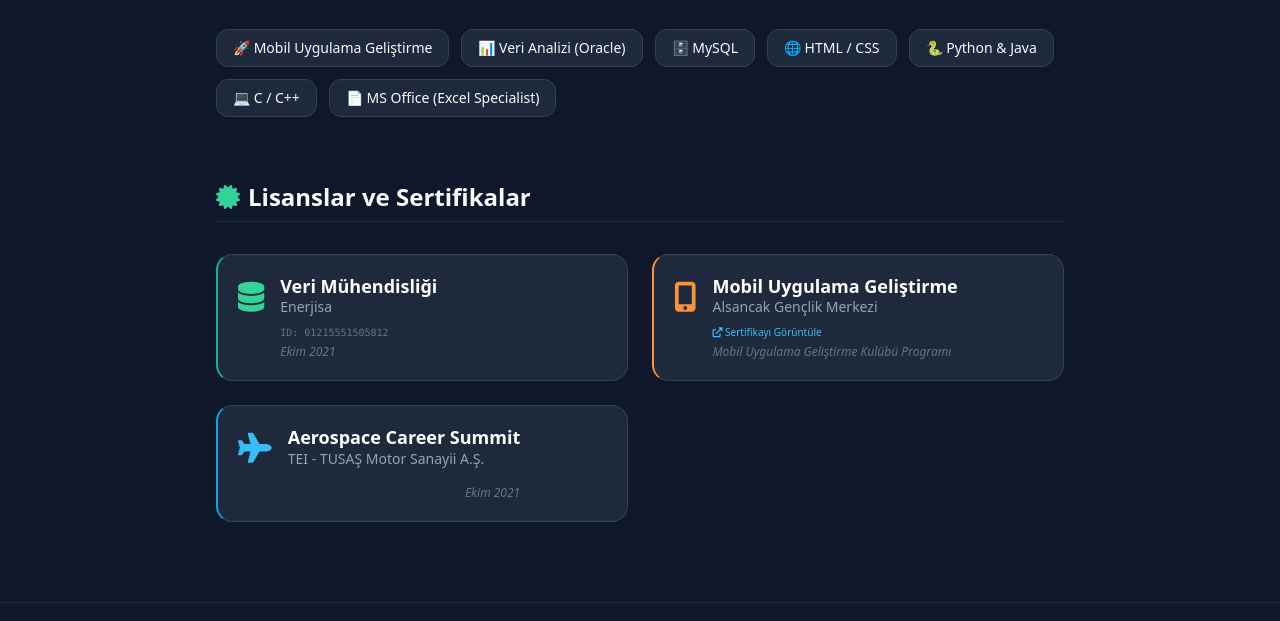
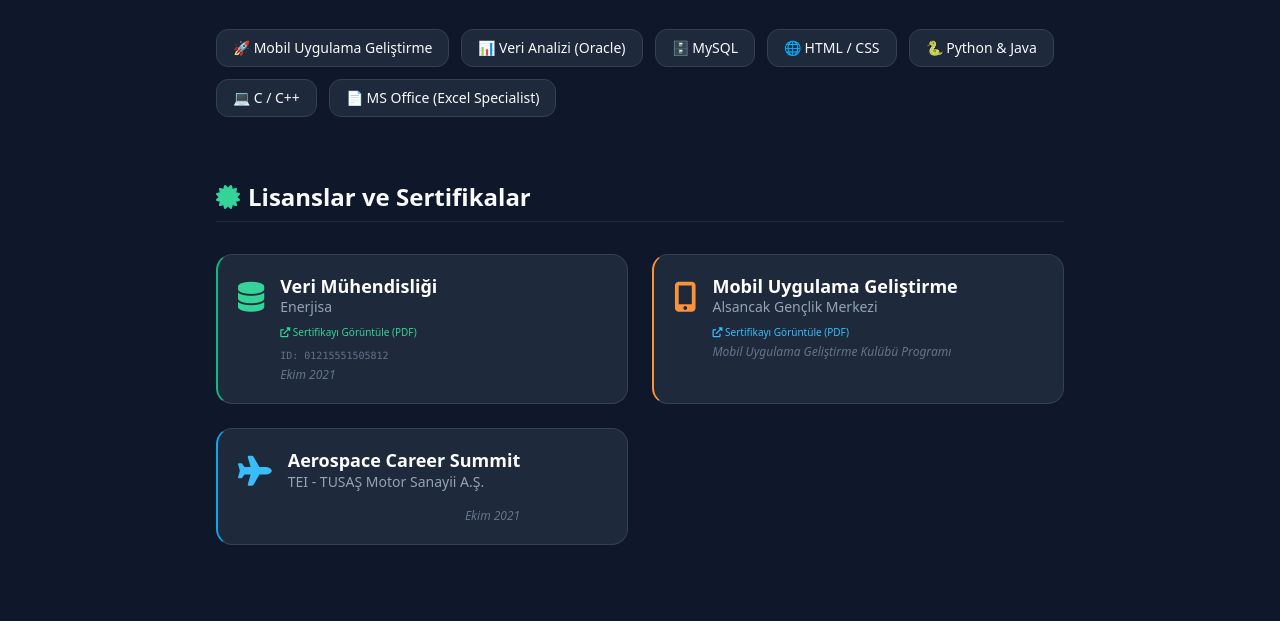
Before and after one commit to oguzhanekici/oguzhanekici.github.io, a plain HTML site: page index.html in a window 1280 px wide. Shown: the part 1844-2465 px from the top of the page. Drawn offline with nearby package versions, Linux system fonts and the light colour scheme.

Commit message:
Update index.html

```diff
--- a/index.html
+++ b/index.html
@@ -212,6 +212,9 @@
                     <div>
                         <h3 class="font-bold text-white text-lg leading-tight">Veri Mühendisliği</h3>
                         <p class="text-slate-400 text-sm">Enerjisa</p>
+                        <a href="ENERJISA_KATILIM_BELGESI.pdf" target="_blank" class="text-emerald-400 text-[10px] mt-2 block hover:underline">
+                            <i class="fas fa-external-link-alt"></i> Sertifikayı Görüntüle (PDF)
+                        </a>
                         <p class="text-slate-500 text-[10px] mt-2 font-mono uppercase">ID: 01215551505812</p>
                         <p class="text-slate-500 text-xs mt-1 italic">Ekim 2021</p>
                     </div>
@@ -222,8 +225,8 @@
                     <div>
                         <h3 class="font-bold text-white text-lg leading-tight">Mobil Uygulama Geliştirme</h3>
                         <p class="text-slate-400 text-sm">Alsancak Gençlik Merkezi</p>
-                        <a href="Katılım-Belgesi.pdf" target="_blank" class="text-sky-400 text-[10px] mt-2 block hover:underline">
-                            <i class="fas fa-external-link-alt"></i> Sertifikayı Görüntüle
+                        <a href="Katilim-Belgesi.pdf" target="_blank" class="text-sky-400 text-[10px] mt-2 block hover:underline">
+                            <i class="fas fa-external-link-alt"></i> Sertifikayı Görüntüle (PDF)
                         </a>
                         <p class="text-slate-500 text-xs mt-1 italic">Mobil Uygulama Geliştirme Kulübü Programı</p>
                     </div>
```
